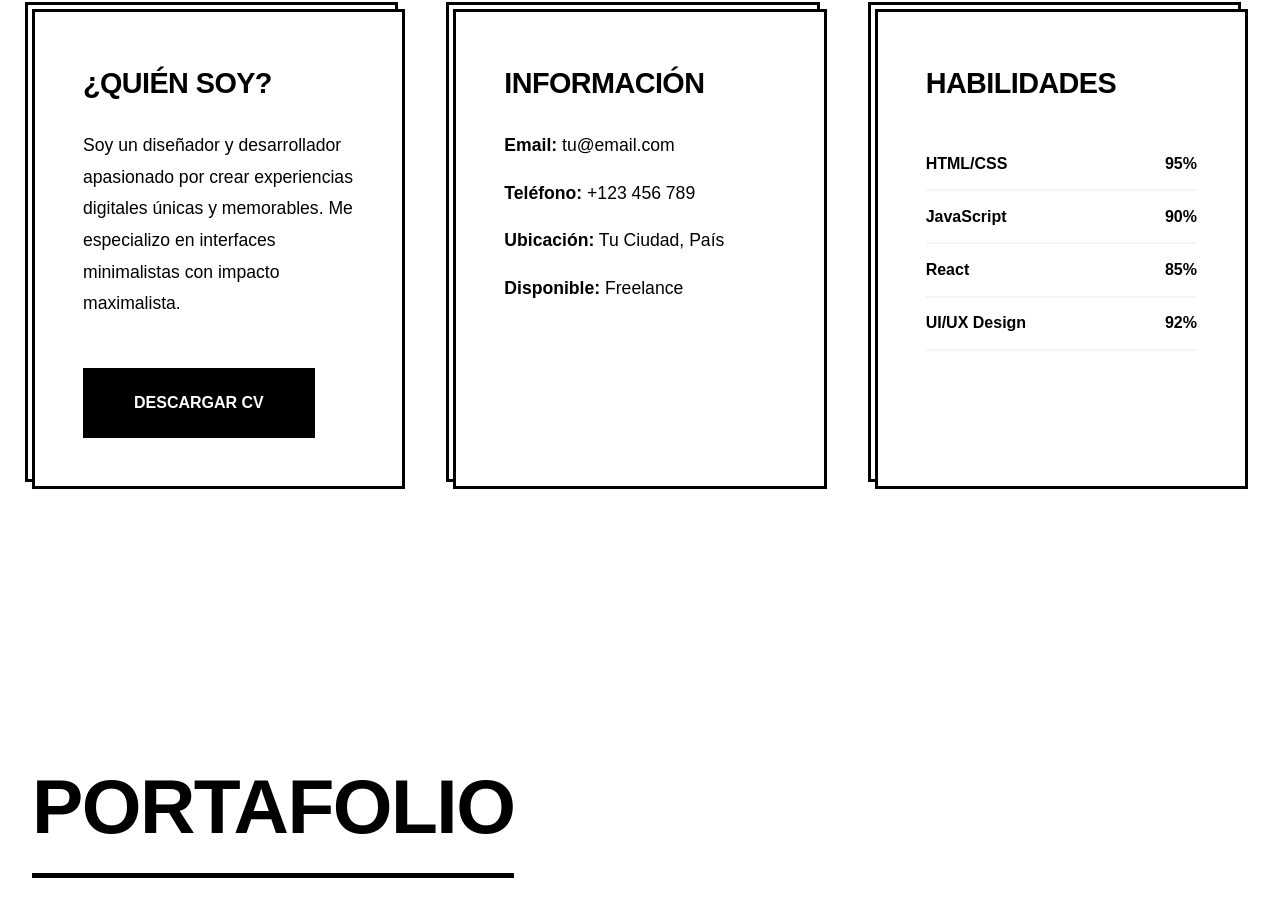
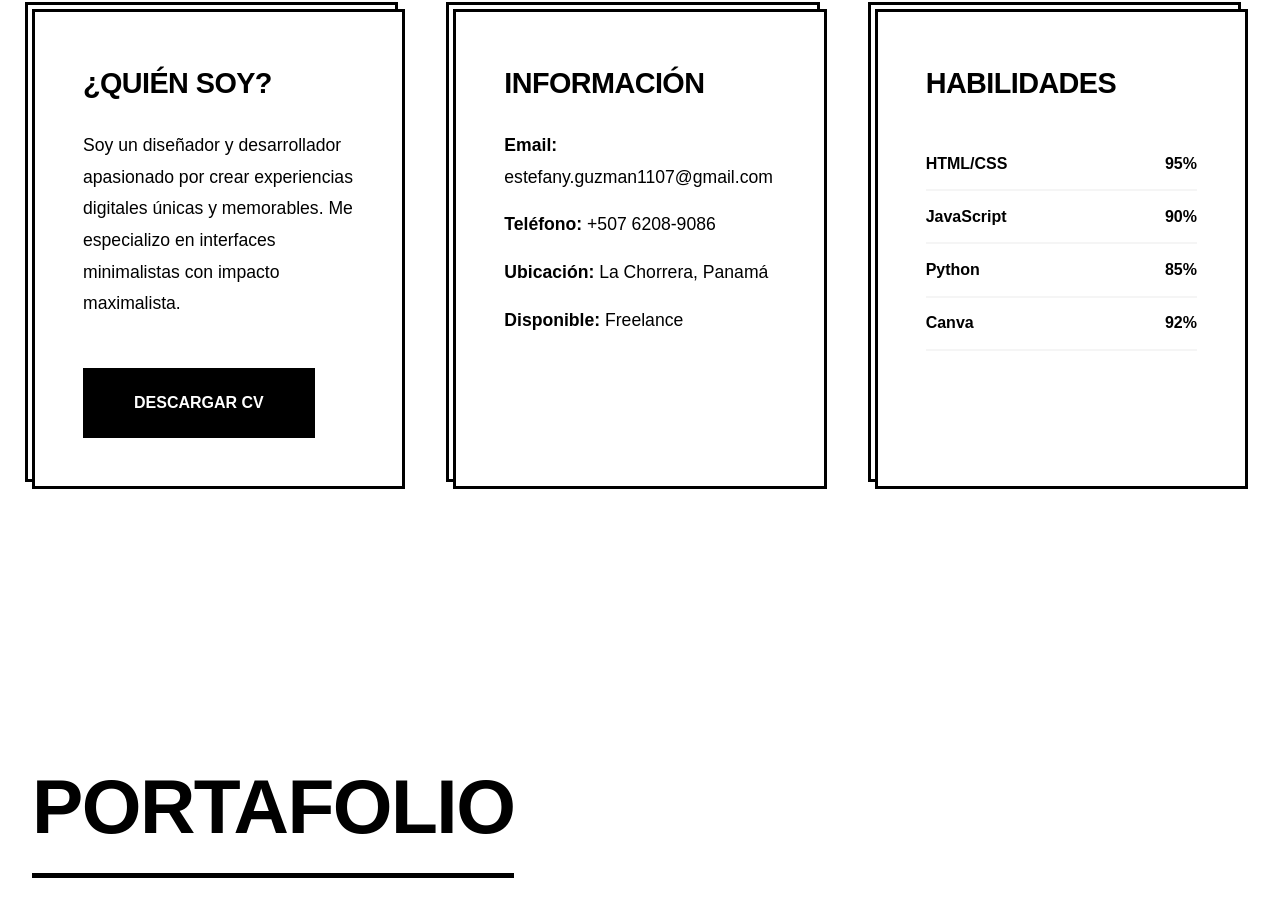
Before and after one commit to estGuzmann12/My-portfolio, a plain HTML site: page docs/index.html in a window 1280 px wide. Shown: the part 1234-2150 px from the top of the page. Drawn offline with nearby package versions, Linux system fonts and the light colour scheme.

Commit message:
Update index.html

```diff
--- a/docs/index.html
+++ b/docs/index.html
@@ -38,7 +38,7 @@
                 <a href="https://github.com/estGuzmann12" class="social-link"><i class="fab fa-github"></i></a>
                 <a href="https://www.linkedin.com/in/estefany-guzm%C3%A1n-570b8b368/" class="social-link"><i class="fab fa-linkedin"></i></a>
                 <a href="https://x.com/EstefanyGu27688" class="social-link"><i class="fab fa-twitter"></i></a>
-                <a href="#" class="social-link"><i class="fab fa-instagram"></i></a>
+                <a href="https://www.instagram.com/estefanyg1107/" class="social-link"><i class="fab fa-instagram"></i></a>
             </div>
         </div>
     </section>
@@ -54,9 +54,9 @@
             </div>
             <div class="about-card">
                 <h3>INFORMACIÓN</h3>
-                <p><strong>Email:</strong> tu@email.com</p>
-                <p><strong>Teléfono:</strong> +123 456 789</p>
-                <p><strong>Ubicación:</strong> Tu Ciudad, País</p>
+                <p><strong>Email:</strong> estefany.guzman1107@gmail.com</p>
+                <p><strong>Teléfono:</strong> +507 6208-9086</p>
+                <p><strong>Ubicación:</strong> La Chorrera, Panamá</p>
                 <p><strong>Disponible:</strong> Freelance</p>
             </div>
             <div class="about-card">
@@ -64,8 +64,8 @@
                 <ul class="skill-list">
                     <li class="skill-item"><span>HTML/CSS</span><span>95%</span></li>
                     <li class="skill-item"><span>JavaScript</span><span>90%</span></li>
-                    <li class="skill-item"><span>React</span><span>85%</span></li>
-                    <li class="skill-item"><span>UI/UX Design</span><span>92%</span></li>
+                    <li class="skill-item"><span>Python</span><span>85%</span></li>
+                    <li class="skill-item"><span>Canva</span><span>92%</span></li>
                 </ul>
             </div>
         </div>
```
